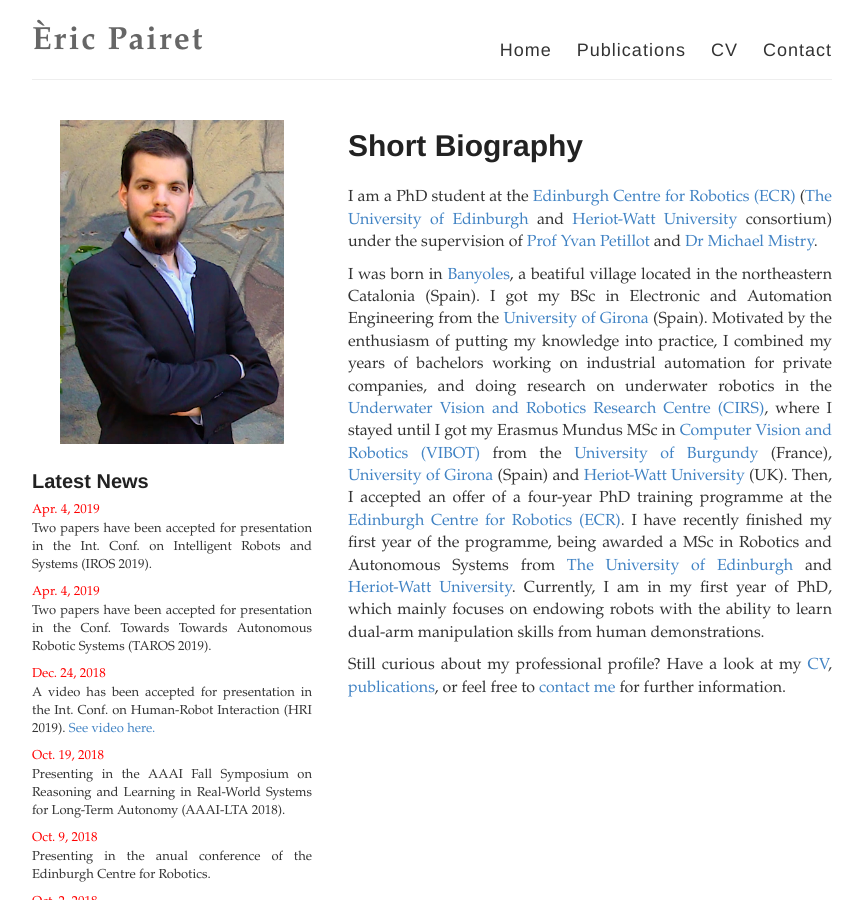
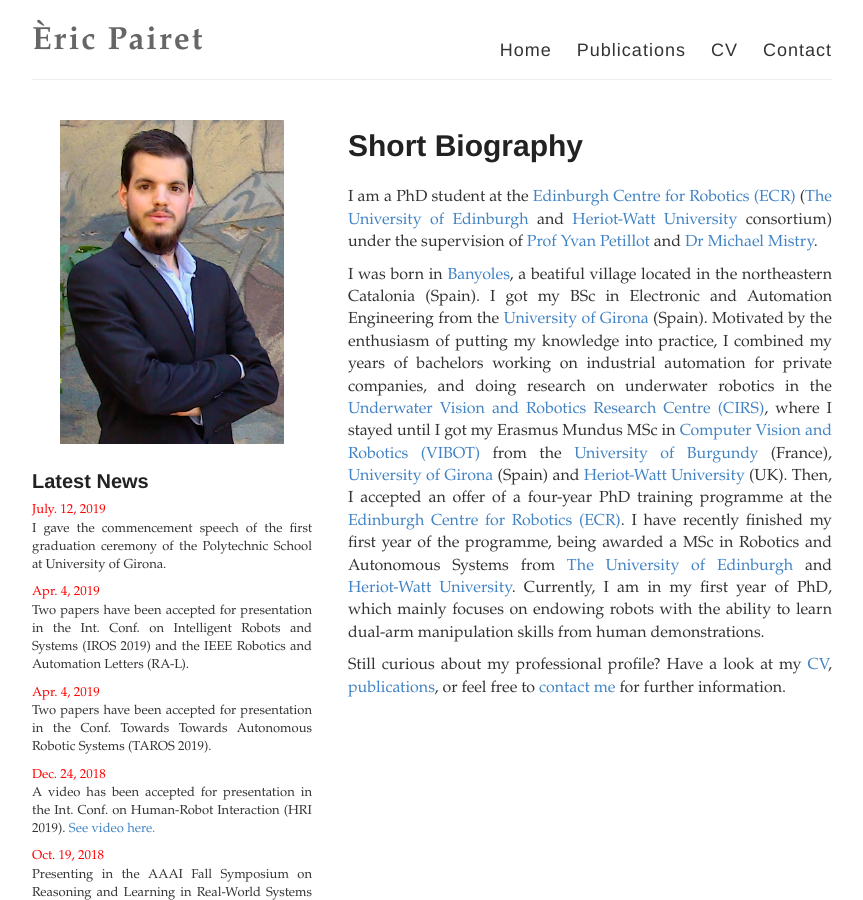
Before and after one commit to ericpairet/ericpairet.github.io, a Jekyll site: the page built from index.html, in a window 1280 px wide and 900 px high. Shown: the whole window, without its empty margins (208-1071 px from the left). Built offline with Jekyll 4.4.1, drawn with Linux system fonts in a browser that asks for light colours.

Commit message:
Commencement speech

```diff
--- a/_data/news.yaml
+++ b/_data/news.yaml
@@ -1,5 +1,8 @@
+- date: July. 12, 2019
+  content: I gave the commencement speech of the first graduation ceremony of the Polytechnic School at University of Girona.
+
 - date: Apr. 4, 2019
-  content: Two papers have been accepted for presentation in the Int. Conf. on Intelligent Robots and Systems (IROS 2019).
+  content: Two papers have been accepted for presentation in the Int. Conf. on Intelligent Robots and Systems (IROS 2019) and the IEEE Robotics and Automation Letters (RA-L).
 
 - date: Apr. 4, 2019
   content: Two papers have been accepted for presentation in the Conf. Towards Towards Autonomous Robotic Systems (TAROS 2019).
```
